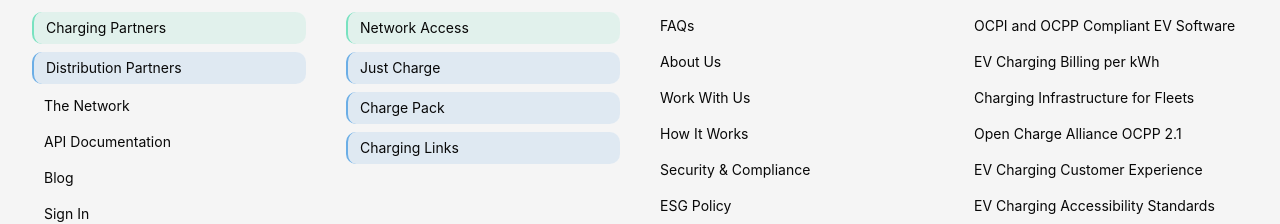
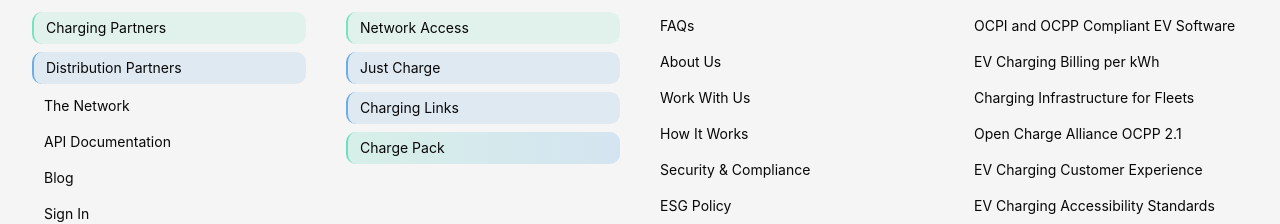
Before and after one commit to NetworkCore-AG/networkcore-website, a React (Vite) app: page /pt/charge-point-operators/latam-first-wave in a window 1280 px wide. Shown: the part 4604-4828 px from the top of the page. Built offline with nearby package versions, Linux system fonts and the light colour scheme; a web font is replaced by a local one.

Commit message:
Charge Pack bi-colour in footer, moved last in footer and Products menu
Co-Authored-By: Claude Opus 5.5 <noreply@anthropic.com>
Claude-Session: https://claude.ai/code/session_01N93XZV6Nx1mQK8sdag7uCB

```diff
--- a/src/components/Footer.tsx
+++ b/src/components/Footer.tsx
@@ -100,11 +100,11 @@ const Footer = () => {
     { href: '/#contact', label: t('navigation.contactUs', 'Contact Us') },
   ];
 
-  const productItems: { href: string | null; label: string; theme: 'cp' | 'dp' | 'pack' | 'direct'; badge?: string }[] = [
+  const productItems: { href: string | null; label: string; theme: 'cp' | 'dp' | 'pack' | 'direct' | 'both'; badge?: string }[] = [
     { href: '/products/network-access', label: 'Network Access', theme: 'cp' },
     { href: '/products/just-charge', label: 'Just Charge', theme: 'dp' },
-    { href: '/products/charge-pack', label: 'Charge Pack', theme: 'dp' },
     { ...chargingLinksProduct, theme: 'dp' },
+    { href: '/products/charge-pack', label: 'Charge Pack', theme: 'both' },
   ];
 
   const aboutItems: { href: string; label: string; external?: boolean }[] = [
--- a/src/components/Navigation.tsx
+++ b/src/components/Navigation.tsx
@@ -126,8 +126,8 @@ const Navigation = ({ transparent = false }: { transparent?: boolean }) => {
   const productSubItems = [
     { href: "/products/network-access", label: "Network Access", description: "For charging networks, venues, and depots. You run the chargers. We bring the drivers and settle the money.", image: "/images/nav/nav-product-saleschannel.png", theme: "cp" },
     { href: "/products/just-charge", label: "Just Charge", description: "For platforms that already own the driver. Charging lives inside your product, under your brand, at the price you choose.", image: "/images/nav/nav-product-embedded-v2.png", theme: "dp" },
+    chargingLinksProduct,
     { href: "/products/charge-pack", label: "Charge Pack", description: "Funded charging by you, by a charging operator, or by both together. Redeemable across the network, under your brand.", image: "/images/nav/nav-product-charge-pack.png", theme: "pack" },
-    chargingLinksProduct,
   ];
 
   const navItems = [
--- a/src/index.css
+++ b/src/index.css
@@ -850,3 +850,11 @@ a.identity-card:hover { border-color: hsl(var(--identity) / 0.4); }
   border-left: 2px solid hsl(var(--identity) / 0.55);
 }
 .identity-highlight:has(a):hover { background: hsl(var(--identity) / 0.16); }
+.identity-both { --identity: var(--identity-network); }
+.identity-both.identity-highlight {
+  background: linear-gradient(90deg, hsl(var(--identity-network) / 0.14), hsl(var(--identity-charge) / 0.14));
+  border-left: 2px solid hsl(var(--identity-network) / 0.55);
+}
+.identity-both.identity-highlight:has(a):hover {
+  background: linear-gradient(90deg, hsl(var(--identity-network) / 0.22), hsl(var(--identity-charge) / 0.22));
+}
```
